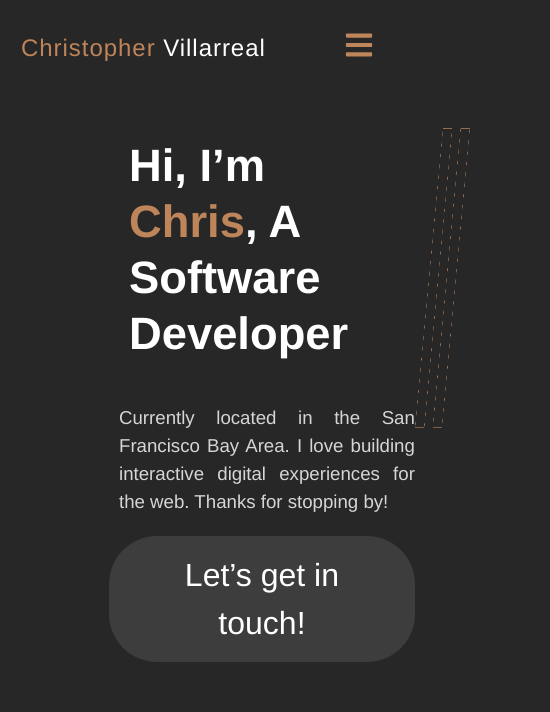
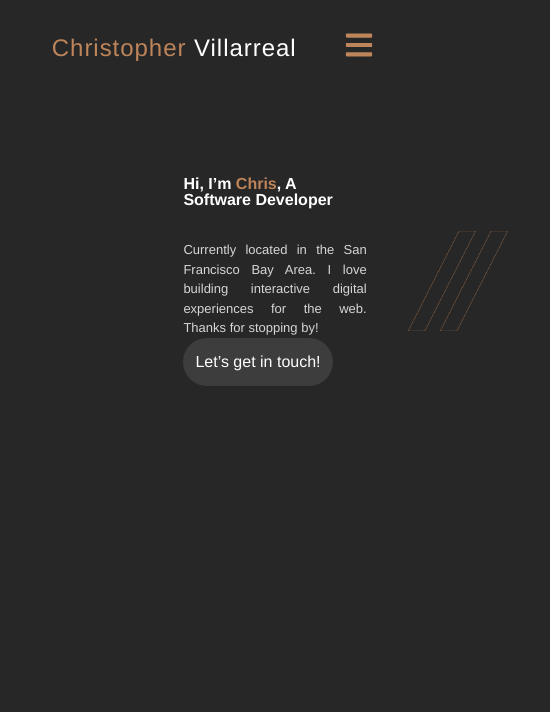
Before and after one commit to cjvillar/cj_dot_com, a React (Create React App) app: page / in a window 390 px wide. Shown: the top 712 px of the page, 550 px wide, since content can reach past the window. Built offline with nearby package versions, Linux system fonts and the light colour scheme.

Commit message:
updating

```diff
--- a/src/App.js
+++ b/src/App.js
@@ -13,7 +13,7 @@ function App() {
       <Hero />
       <About />
       <Skills />
-      < Projects />
+      <Projects />
       <Footer />
     </div>
   );
--- a/src/components/About.js
+++ b/src/components/About.js
@@ -18,7 +18,8 @@ function About() {
           <img
             src={me}
             alt="Person img"
-            className="small-image md:large-image lg:larger-image xl:larger-image"
+            // className="sm:small-image md:small-image lg:small-image xl:small-image"
+            className="about-image"
           />
         </div>
 
@@ -44,15 +45,14 @@ function About() {
               <a href="https://github.com/cjvillar">GitHub</a>
             </p>
 
-
             <div class="flex-grid">
-            <div className="d-col-4 t-col-4 m-col-4">
+              <div className="d-col-12 t-col-4 m-col-4">
                 <img src={nvt} alt="Person img" className="logo-img" />
               </div>
-            <div class="d-col-4 t-col-4 m-col-4">
+              <div class="d-col-12 t-col-4 m-col-4">
                 <img src={hca} alt="Person img" className="logo-img" />
               </div>
-            <div className="d-col-4 t-col-4 m-col-4">
+              <div className="d-col-12 t-col-4 m-col-4">
                 <img src={uc} alt="Person img" className="logo-img" />
               </div>
             </div>
--- a/src/components/Django.js
+++ b/src/components/Django.js
@@ -6,9 +6,8 @@ function Django() {
     <div className="flex flex-col items-center content">
       <div className="flex items-center mb-2">
         <BiLogoDjango size={45} className="mr-2" />
-        <h2 >Django</h2>
+        <h2>Django</h2>
       </div>
-
 
       <div
         className="flex justify-start md:flex-row flex-col content"
--- a/src/components/Flask.js
+++ b/src/components/Flask.js
@@ -8,7 +8,6 @@ function Flask() {
         <BiLogoFlask size={45} className="mr-2" />
         <h2>Flask</h2>
       </div>
-
 
       <div
         className="flex justify-start md:flex-row flex-col content"
--- a/src/components/Hero.js
+++ b/src/components/Hero.js
@@ -4,9 +4,9 @@ import backSlash from "../images/Group 80@2x.png";
 
 const Hero = () => {
   return (
-    <section className="flex-wrapper relative h-screen inset-20 hero">
+    <section className="flex-wrapper relative h-screen inset-40 hero">
       <div className="flex-grid absolute">
-        <div className="d-col-12 t-col-12 m-col-12 text-justify" id="hero">
+        <div className="d-col-12 t-col-6 m-col-1 text-justify" id="hero">
           <h1 className="hero">
             Hi, I’m <span style={{ color: "#BE845A" }}>Chris</span>, A Software
             Developer
@@ -21,7 +21,7 @@ const Hero = () => {
           </Link>
         </div>
 
-        <div className="d-col-12 t-col-12 m-col-12 ">
+        <div className="d-col-12 t-col-12 m-col-1 ">
           <img src={backSlash} alt="logo img" className="hero-img" />
         </div>
       </div>
--- a/src/components/Projects.js
+++ b/src/components/Projects.js
@@ -1,5 +1,3 @@
-
-
 import React, { useState } from "react";
 import Django from "./Django";
 import Flask from "./Flask";
@@ -29,15 +27,10 @@ const Projects = () => {
   };
 
   return (
-    <section className="flex-wrapper relative h-screen" id="Projects">
+    <section className="flex-wrapper relative h-screen project" id="Projects">
       <div className="flex-grid ">
-        <div className="d-col-3 t-col-6 m-col-12">
-        </div>
-        <div className="d-col-9 t-col-6 m-col-12">
-          <div className="flex-grid">
-            <div className="d-col-12 t-col-12 m-col-12">
-              <div className="component-container">{renderActiveComponent()}</div>
-              <div className="component-buttons">
+        {/* <div className="d-col-3 t-col-6 m-col-12"></div> */}
+        <div className="component-buttons d-col-3 t-col-4 m-col-6">
           <button
             onClick={() => handleComponentChange("ReactPage")}
             className={activeComponent === "ReactPage" ? "active" : ""}
@@ -63,6 +56,12 @@ const Projects = () => {
             Unity
           </button>
         </div>
+        <div className="d-col-9 t-col-6 m-col-12">
+          <div className="flex-grid">
+            <div className="d-col-12 t-col-12 m-col-12">
+              <div className="component-container">
+                {renderActiveComponent()}
+              </div>
             </div>
           </div>
         </div>
--- a/src/components/React.js
+++ b/src/components/React.js
@@ -9,14 +9,11 @@ function ReactPage() {
         <h2>React/Next.js</h2>
       </div>
 
-
       <div
         className="flex justify-start md:flex-row flex-col content"
         id="react"
       >
-        <div class="md:w-1/2 flex items-center justify-center flex-col">
-
-        </div>
+        <div class="md:w-1/2 flex items-center justify-center flex-col"></div>
 
         <div class="md:w-1/2 flex items-center justify-center"></div>
         {/* <span className="line"></span> */}
--- a/src/components/Skills.js
+++ b/src/components/Skills.js
@@ -25,8 +25,8 @@ const Skills = () => {
     "API Testing (Postman, RESTful)",
   ];
   return (
-    <section className="flex-wrapper" id="Skills">
-      <div className="flex-grid relative h-screen">
+    <section className="flex-wrapper relative inset-40 h-screen" id="Skills">
+      <div className="flex-grid ">
         <div className="d-col-6 t-col-6 m-col-12">
           <img src={WhiteBackSlash} alt="logo img" className="skill-image" />
         </div>
--- a/src/components/Unity.js
+++ b/src/components/Unity.js
@@ -6,9 +6,8 @@ function Unity() {
     <div className="flex flex-col items-center content">
       <div className="flex items-center mb-2">
         <FaUnity size={45} className="mr-2" />
-        <h2 >Unity </h2>
+        <h2>Unity </h2>
       </div>
-
 
       <div
         className="flex justify-start md:flex-row flex-col content"
--- a/src/components/footer.js
+++ b/src/components/footer.js
@@ -3,7 +3,10 @@ import { FaLinkedin, FaGithubSquare } from "react-icons/fa";
 
 const Footer = () => {
   return (
-    <div className="flex-wrapper footer relative h-screen" id="Connect">
+    <div
+      className="flex-wrapper footer relative inset-20 h-screen"
+      id="Connect"
+    >
       <div className="footer-container">
         <h3>Connect:</h3>
 
--- a/src/index.css
+++ b/src/index.css
@@ -15,8 +15,6 @@ body {
   -moz-osx-font-smoothing: grayscale;
   font-size: 1.2rem;
   overflow-x: hidden !important;
-
-
 }
 
 h1 {
@@ -29,7 +27,7 @@ h1 {
 h2 {
   font-weight: bold;
   font-size: 32pt;
-  margin: 0; /* Reset default margin */
+  margin: 0;
   color: #ffffff;
 }
 
@@ -58,7 +56,35 @@ p {
   letter-spacing: 0;
   color: #d6d6d6;
   opacity: 1;
-  margin: 0; /* Reset default margin */
+  margin: 0;
+}
+
+/*flex containers*/
+.flex-wrapper {
+  margin-bottom: 2rem;
+  margin-top: 2rem;
+}
+
+.flex-grid {
+  display: flex;
+  justify-content: space-between;
+  text-align: center;
+  align-items: center;
+}
+
+.flex-grid:nth-child(odd) div {
+  padding: 1rem 0;
+}
+.flex-grid:nth-child(even) div {
+  padding: 1rem 0;
+}
+
+/*custom styling*/
+
+.about-image {
+  width: 400px;
+  height: 400px;
+  margin-bottom: auto;
 }
 
 .grey-p {
@@ -120,13 +146,6 @@ p {
   visibility: visible;
 }
 
-.bg-color {
-  color: #272725;
-}
-.logo-header-text {
-  color: #528aae !important;
-}
-
 .scrollable-content {
   max-height: 100%;
   overflow-y: auto;
@@ -135,8 +154,6 @@ p {
 /*Navbar*/
 
 .cv-logo {
-  /* column-count: 1;
-  grid-column-start: 2; */
   width: auto;
   height: auto;
   text-align: left;
@@ -145,10 +162,10 @@ p {
     sans-serif;
   letter-spacing: 0.96px;
   opacity: 1;
-  /* margin: auto; */
+
   margin-top: 5px;
   margin-left: 5px;
-  color: #be845a; /* Example text color */
+  color: #be845a;
 }
 
 .nav-header {
@@ -187,7 +204,7 @@ p {
 }
 
 .nav-item a:hover {
-  padding-bottom: 8px;
+  padding-bottom: 5px;
   border-bottom: 2px solid var(--primary-color);
 }
 
@@ -202,7 +219,7 @@ p {
 }
 
 .nav-header .nav-item a:hover {
-  padding-bottom: 12px;
+  padding-bottom: 5px;
   border-bottom: 3px solid var(--secondary-color);
 }
 
@@ -210,7 +227,6 @@ p {
   padding-bottom: 12px;
   border-bottom: 3px solid var(--secondary-color);
 }
-
 
 @media screen and (max-width: 940px) {
   .nav-header {
@@ -256,7 +272,6 @@ p {
 
 /* Hero component */
 
-
 .hero-img {
   width: 200px;
   height: 300px;
@@ -265,9 +280,10 @@ p {
 }
 
 .hero {
-  margin-top: 9%;
-  margin-left: 10%;
-  margin-right: auto;
+  /* margin-top: 9%;
+  margin-left: 10%; */
+  margin: auto;
+  /* margin-right: auto; */
 }
 
 .hero h1 {
@@ -276,15 +292,17 @@ p {
   font-size: 34pt;
   line-height: 42pt;
   text-align: left;
-  margin: 10px;
+  /* margin: 10px; */
+  margin: auto;
   color: #ffffff;
   padding: 0;
 }
 
 .custom-button {
   /* Sizing and Positioning */
-  margin-top: 20px;
-  margin-left: -10px;
+  /* margin-top: 20px;
+  margin-left: -10px; */
+  margin: auto;
 
   position: relative;
   display: inline-block;
@@ -309,8 +327,9 @@ p {
 /*  skills */
 
 .skillGrid {
- margin-top: 0;
-
+  margin-top: auto;
+  /* display: flex;
+  align-items: center; */
 }
 
 .skillBox {
@@ -333,33 +352,26 @@ p {
 .content {
   margin: auto;
   padding: 8rem 1rem 0 1rem;
-
-  /* max-width: 100% !important;
-  overflow-x: hidden !important; */
-  /* width: 100%; */
 }
-
-/* .content h2 {
-  font-size: 3rem;
-} */
-
-
 
 /* Projects */
 
+.project {
+  overflow-y: scroll;
+}
+
 .component-buttons {
-  display:block;
-  justify-content: space-between;
   margin: auto;
+  display: flex;
+  flex-flow: column;
 }
 
 .component-buttons button {
   background-color: rgba(255, 255, 255, 0.1);
   color: #fff;
-  border: none;
-  margin: auto;
+  margin: 10px;
   border-radius: 4px;
-  padding: 10px 20px;
+  padding: 5px 5px;
   cursor: pointer;
   transition: background-color 0.3s ease;
 }
@@ -371,7 +383,6 @@ p {
 .component-buttons button:hover {
   background-color: rgba(255, 255, 255, 0.2);
 }
-
 
 /*Footer*/
 
@@ -385,11 +396,9 @@ p {
   position: relative;
   width: auto;
   height: auto;
-  /* padding: 3rem 1rem; */
 }
 
 .footer .footer-container {
-  /* max-width: 1240px; */
   margin: auto;
   text-align: center;
 }
@@ -407,39 +416,6 @@ p {
 .bottom {
   text-align: center;
   padding-top: 3rem;
-}
-
-
-/* .small-image {
-  max-width: 100px;
-}
-
-.md\:large-image {
-  max-width: 200px;
-}
-
-.lg\:larger-image {
-  max-width: 300px;
-} */
-
-
-/*flex containers*/
-.flex-wrapper {
-  margin-bottom: 2rem;
-  margin-top: 2rem;
-}
-
-.flex-grid {
-  display: flex;
-  justify-content: space-between;
-  text-align: center;
-}
-
-.flex-grid:nth-child(odd) div {
-  padding: 1rem 0;
-}
-.flex-grid:nth-child(even) div {
-  padding: 1rem 0;
 }
 
 @media (min-width: 980px) {
@@ -496,3 +472,92 @@ p {
     width: 100%;
   }
 }
+
+@media (max-width: 979px) {
+  .flex-wrapper {
+    padding-left: 6%;
+    padding-right: 6%;
+  }
+
+  .flex-grid {
+    margin-top: 2rem;
+    margin: auto;
+  }
+  .flex-grid:first-child {
+    margin-top: 0;
+  }
+
+  .d-col-1 {
+    width: 7.05%;
+  }
+  .d-col-2 {
+    width: 15.5%;
+  }
+  .d-col-3,
+  .d-col-thirds {
+    width: 23.95%;
+  }
+  .d-col-4,
+  .d-col-quarters {
+    width: 32.4%;
+  }
+  .d-col-5 {
+    width: 40.85%;
+  }
+  .d-col-6,
+  .d-col-halfs {
+    width: 49.3%;
+  }
+  .d-col-7 {
+    width: 57.75%;
+  }
+  .d-col-8 {
+    width: 66.2%;
+  }
+  .d-col-9 {
+    width: 74.65%;
+  }
+  .d-col-10 {
+    width: 83.1%;
+  }
+  .d-col-11 {
+    width: 91.55%;
+  }
+  .d-col-12,
+  .d-col-full {
+    width: 100%;
+  }
+
+  .custom-button {
+    font-size: 12pt;
+    font-weight: 12;
+    padding: 12px 12px;
+  }
+
+  .cv-logo {
+    width: auto;
+    height: auto;
+    margin-left: 10%;
+    /* margin: auto; */
+    /* position: relative; */
+  }
+
+  .about-image {
+    width: 200px;
+    height: 200px;
+  }
+
+  .hero h1 {
+    font-size: 12pt;
+    line-height: 12pt;
+  }
+
+  .hero-img {
+    width: 100px;
+    height: 100px;
+  }
+
+  p {
+    font-size: small;
+  }
+}
```
Also changed, not shown: src/components/Nav.js (+2 -8 lines). Lines whose indentation alone changed are shown as unchanged.
